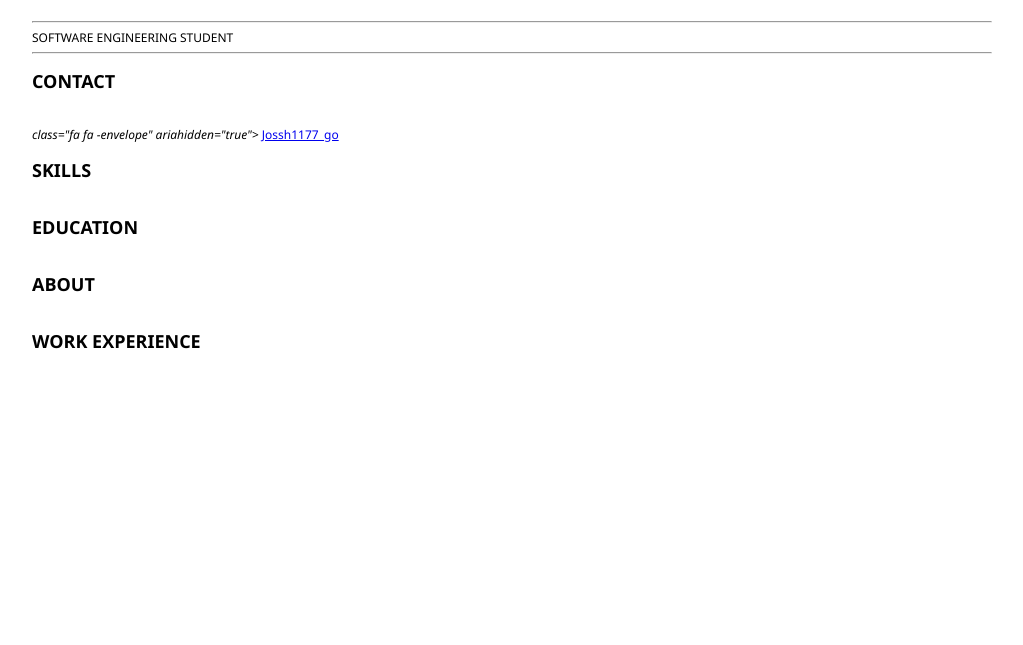
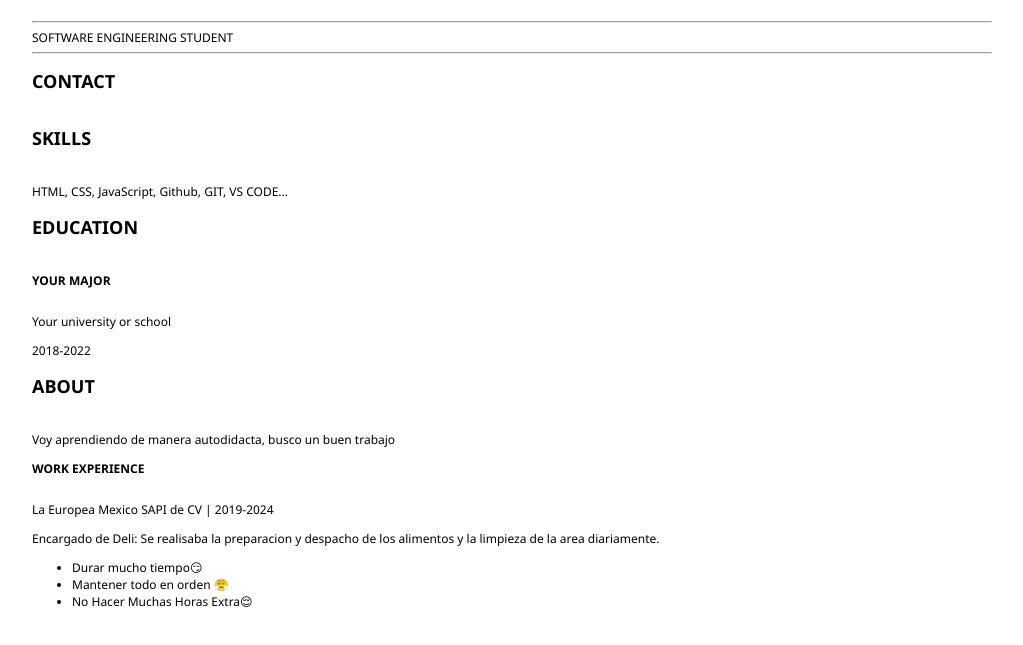
Before and after one commit to jossh117/jossh_11777.github.io, a plain HTML site: page index.html in a window 1280 px wide. Shown: the part 119-764 px from the top of the page, without its empty margins (128-1151 px from the left). Drawn offline with Linux system fonts and the light colour scheme.

Commit message:
Se completo la transcripcion del index.html 🤩

```diff
--- a/index.html
+++ b/index.html
@@ -1,3 +1,11 @@
+<!-- crea referencias de hipertexto
+-usando la bibliotece de iconos Font Awesome los siguientes datos
+-github:https://github.com/jossh117
+-telefono:(442)8254527
+-correo:joshuaomarlugorodriguez@gmail.com-->
+<a href="https://github.com/jossh117"><i class="fab fa-github"></i></a>
+<a href="tel:+14428254527"><i class="fas fa-phone"></i></a>
+<a href="mailto:joshuaomarlugorodriguez@gmail.com"><i class="fas fa-envelope"></i></a>
 <html>
 
 <head>
@@ -17,28 +25,66 @@
         <article id="mainLeft">
             <section>
                 <h2>CONTACT</h2>
+                <!-- your contact information -->
                 <p>
-                    <i> class="fa fa -envelope" ariahidden="true"></i>
-                    <a href="mailto:"joshuaomarlugorodriguez@gmail.com">Jossh1177_go</a>
-                </p><!-- contact info including social media -->
+                 <i class="fab fa-github" aria-hidden="true"></i>
+                 <a href="https://github.com/jossh117"></a>
+                </p>
+                <p>
+                 <i class="fas fa-phone" aria-hidden="true"></i>
+                 <a href="tel:+524428254527"></a>
+                </p>
+                <p>
+                 <i class="fas fa-envelope" aria-hidden="true"></i>
+                 <a href="mailto:joshuaomarlugorodriguez@gmail.com"></a>
+                </p>
             </section>
             <section>
                 <h2>SKILLS</h2>
                 <!-- your skills -->
+                <p>
+                HTML, CSS,  JavaScript, Github, GIT, VS CODE...
+                </p>
+
             </section>
             <section>
                 <h2>EDUCATION</h2>
                 <!-- your education -->
+                <h3>YOUR MAJOR</h3>
+             <p>
+	        	Your university or school
+	         </p>
+        	 <p>
+        		2018-2022
+             </p>
+
             </section>
         </article>
         <article id="mainRight">
             <section>
                 <h2>ABOUT</h2>
                 <!-- about you -->
+                <p>Voy aprendiendo de manera autodidacta, busco un buen trabajo</p>
             </section>
             <section>
-                <h2>WORK EXPERIENCE</h2>
+                <h3>WORK EXPERIENCE</h3>
                 <!-- your work experience -->
+                <p>
+                      La Europea Mexico SAPI de CV | 2019-2024
+
+                </p>
+                <p>
+
+                   Encargado de Deli: Se realisaba la preparacion y despacho de los alimentos y la limpieza de la area diariamente.
+
+                </p>
+                <ul>
+
+                 <li>Durar mucho tiempo😏</li>
+                 <li>Mantener todo en orden 😤</li>
+                 <li>No Hacer Muchas Horas Extra😌</li>
+
+                 </ul>
             </section>
         </article>
     </main>
```
